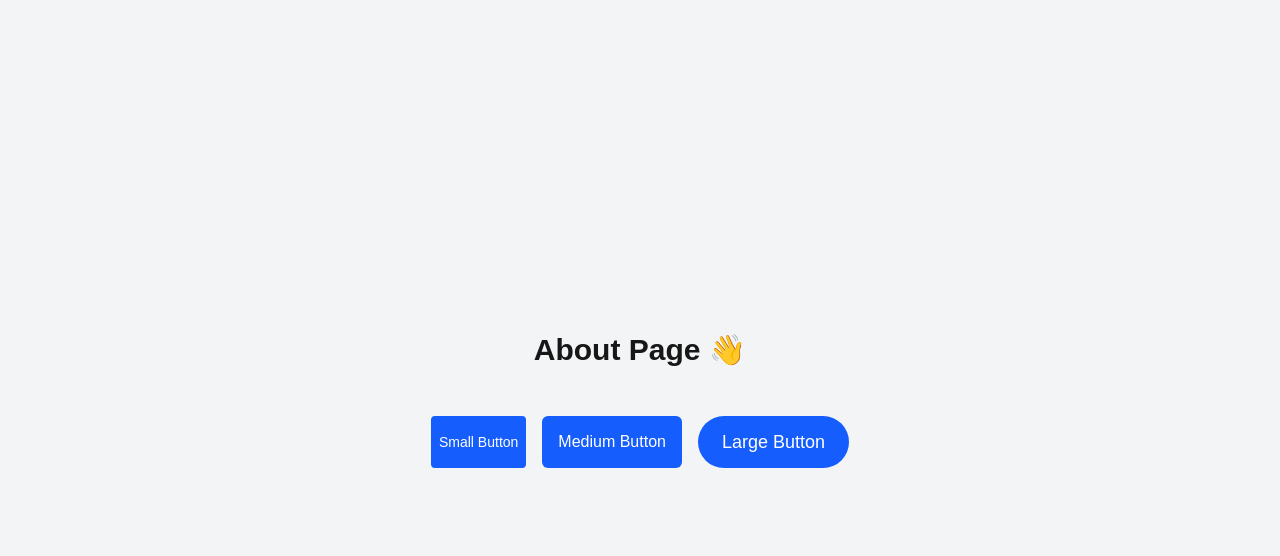
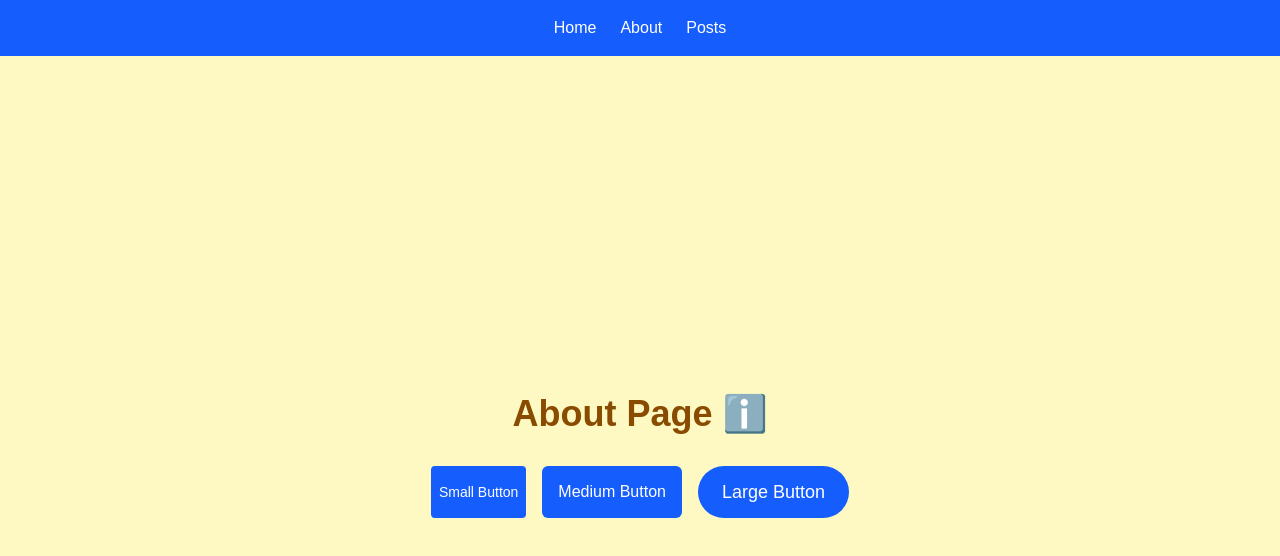
Before and after one commit to clemance0507/alx-project-0x02-setup, a Next.js app in the folder alx-project-0x02/: page /about in a window 1280 px wide. Shown: the top 556 px of the page. Built offline with nearby package versions, Linux system fonts and the light colour scheme.

Commit message:
excercise no6

```diff
--- a/alx-project-0x02/components/common/PostModal.tsx
+++ b/alx-project-0x02/components/common/PostModal.tsx
@@ -1,25 +1,21 @@
 import React, { useState } from "react";
+import { type PostModalProps } from "@/interfaces";
 
-interface PostModalProps {
-  isOpen: boolean;
-  onClose: () => void;
-  onSubmit: (title: string, content: string) => void;
-}
-
-const PostModal: React.FC<PostModalProps> = ({ isOpen, onClose, onSubmit }) => {
+const PostModal: React.FC<PostModalProps> = ({ isOpen, onClose, onSave }) => {
   const [title, setTitle] = useState("");
   const [content, setContent] = useState("");
 
   const handleSubmit = (e: React.FormEvent) => {
     e.preventDefault();
     if (!title || !content) return;
-    onSubmit(title, content); // pass data back to parent
+
+    onSave({ title, content }); // ✅ matches interfaces/index.ts
     setTitle("");
     setContent("");
-    onClose(); // close modal after submit
+    onClose();
   };
 
-  if (!isOpen) return null; // modal is hidden
+  if (!isOpen) return null;
 
   return (
     <div className="fixed inset-0 bg-black bg-opacity-50 flex items-center justify-center z-50">
@@ -58,5 +54,6 @@ const PostModal: React.FC<PostModalProps> = ({ isOpen, onClose, onSubmit }) => {
       </div>
     </div>
   );
-  };
+};
+
 export default PostModal;
--- a/alx-project-0x02/components/layout/Header.tsx
+++ b/alx-project-0x02/components/layout/Header.tsx
@@ -1,16 +1,18 @@
 import React from "react";
 import Link from "next/link";
 
-const Header = () => {
+const Header: React.FC = () => {
   return (
-    <header className="bg-blue-600 text-white p-4 shadow-md flex justify-between items-center">
-      <h1 className="text-xl font-bold">My Next.js App 🚀</h1>
-      <nav className="space-x-4">
+    <header className="bg-blue-600 text-white p-4 shadow-md">
+      <nav className="flex space-x-6 justify-center">
         <Link href="/home" className="hover:underline">
           Home
         </Link>
         <Link href="/about" className="hover:underline">
           About
+        </Link>
+        <Link href="/posts" className="hover:underline">
+          Posts
         </Link>
       </nav>
     </header>
--- a/alx-project-0x02/interfaces/index.ts
+++ b/alx-project-0x02/interfaces/index.ts
@@ -8,3 +8,8 @@ export interface ButtonProps {
   shape?: "rounded-sm" | "rounded-md" | "rounded-full";
   onClick?: () => void;
 }
+export interface PostModalProps {
+  isOpen: boolean;
+  onClose: () => void;
+  onSave: (newPost: { title: string; content: string }) => void;
+}
--- a/alx-project-0x02/pages/about.tsx
+++ b/alx-project-0x02/pages/about.tsx
@@ -1,16 +1,20 @@
 import React from "react";
+import Header from "@/components/layout/Header";
 import Button from "@/components/common/Button";
 
 export default function AboutPage() {
   return (
-    <main className="flex flex-col items-center justify-center min-h-screen bg-gray-100 gap-6">
-      <h1 className="text-3xl font-bold mb-6">About Page 👋</h1>
+    <div>
+      <Header />
+      <main className="flex flex-col items-center justify-center min-h-screen bg-yellow-100 p-4">
+        <h1 className="text-4xl font-bold text-yellow-800 mb-8">About Page ℹ️</h1>
 
-      <div className="flex gap-4">
-        <Button label="Small Button" size="small" shape="rounded-sm" />
-        <Button label="Medium Button" size="medium" shape="rounded-md" />
-        <Button label="Large Button" size="large" shape="rounded-full" />
-      </div>
-    </main>
+        <div className="flex space-x-4">
+          <Button label="Small Button" size="small" shape="rounded-sm" />
+          <Button label="Medium Button" size="medium" shape="rounded-md" />
+          <Button label="Large Button" size="large" shape="rounded-full" />
+        </div>
+      </main>
+    </div>
   );
 }
--- a/alx-project-0x02/pages/home.tsx
+++ b/alx-project-0x02/pages/home.tsx
@@ -46,7 +46,7 @@ export default function HomePage() {
       <PostModal
         isOpen={isModalOpen}
         onClose={() => setIsModalOpen(false)}
-        onSubmit={handleAddPost}
+        onSave={({ title, content }) => handleAddPost(title, content)}
       />
     </div>
   );
--- /dev/null
+++ b/alx-project-0x02/pages/posts.tsx
@@ -0,0 +1,42 @@
+import React, { useState } from "react";
+import Header from "@/components/layout/Header";
+import PostModal from "@/components/common/PostModal";
+import Card from "@/components/common/Card";
+
+export default function PostsPage() {
+  const [posts, setPosts] = useState<{ title: string; content: string }[]>([]);
+  const [isModalOpen, setIsModalOpen] = useState(false);
+
+  const handleAddPost = (newPost: { title: string; content: string }) => {
+    setPosts([...posts, newPost]);
+    setIsModalOpen(false);
+  };
+
+  return (
+    <div>
+      <Header />
+      <main className="flex flex-col items-center justify-center min-h-screen bg-purple-100 p-4">
+        <h1 className="text-4xl font-bold text-purple-800 mb-8">Posts Page 📝</h1>
+
+        <button
+          onClick={() => setIsModalOpen(true)}
+          className="bg-purple-600 text-white px-4 py-2 rounded hover:bg-purple-700 transition"
+        >
+          Add New Post
+        </button>
+
+        <div className="mt-8 flex flex-wrap justify-center">
+          {posts.map((post, index) => (
+            <Card key={index} title={post.title} content={post.content} />
+          ))}
+        </div>
+      </main>
+
+      <PostModal
+        isOpen={isModalOpen}
+        onClose={() => setIsModalOpen(false)}
+        onSave={handleAddPost}
+      />
+    </div>
+  );
+}
```
